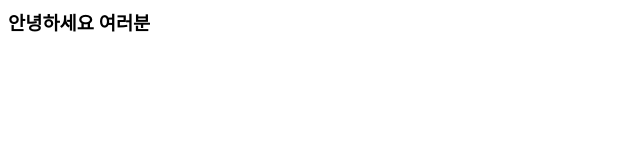
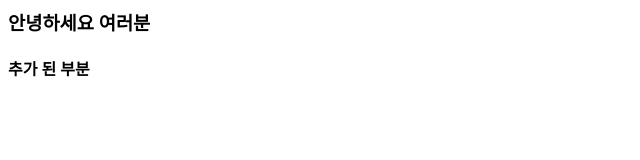
Before and after one commit to seatree77/test, a plain HTML site: page index.html in a window 1280 px wide. Shown: the whole page, without its empty margins (0-640 px from the left). Drawn offline with Linux system fonts and the light colour scheme.

Commit message:
second commit

```diff
--- a/index.html
+++ b/index.html
@@ -1 +1,2 @@
 <h3>안녕하세요 여러분</h3>
+<h4>추가 된 부분</h4>
```
